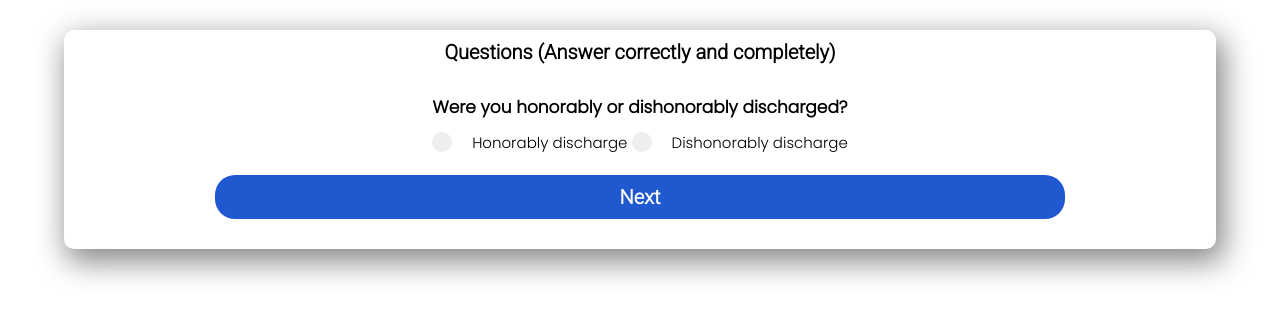
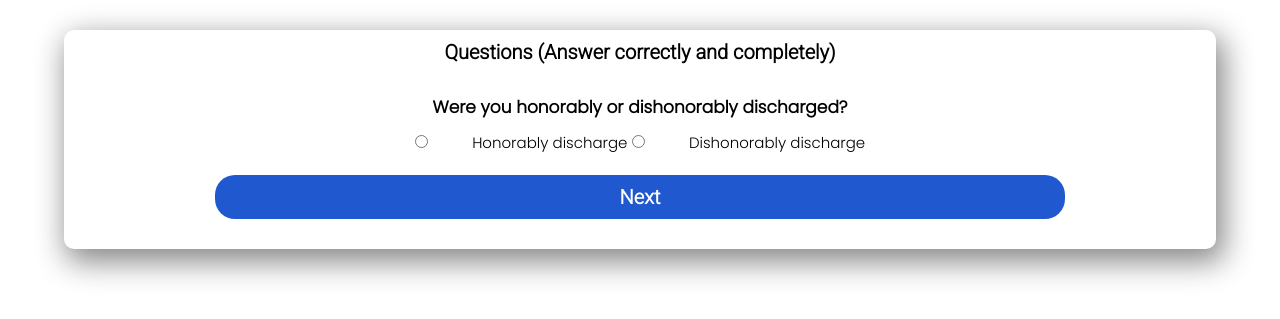
Before and after one commit to DRUMPADD/redBeachAdvisors, a Django app: page /home in a window 1280 px wide. Shown: the top 319 px of the page. Run offline with Django 3.2, Linux system fonts and the light colour scheme; the visitor is signed in with stand-in values (Sample User, id 1); parts of the project's set-up code (start-up, migrations or seed data) failed here and were passed over.

Commit message:
Cambio diseño respuestas

```diff
--- a/django_redBeach_project/templates/questions.html
+++ b/django_redBeach_project/templates/questions.html
@@ -18,13 +18,11 @@
             {% csrf_token %}
             <section class="questionGroup">
                 <h2>Were you honorably or dishonorably discharged?</h2>
-                <label class="checkAnswer" for="hono">Honorably discharge
-                    <input type="radio" name="honorably" id="hono">
-                    <span class="checkmark"></span>
+                <input type="radio" name="honorably" id="hono" value="Honorably discharge">
+                <label class="checkAnswer" for="honorably">Honorably discharge
                 </label>
-                <label class="checkAnswer" for="dis">Dishonorably discharge
-                    <input type="radio" name="disonorably" id="dis">
-                    <span class="checkmark"></span>
+                <input type="radio" name="honorably" id="dis" value="Dishonorably discharge">
+                <label class="checkAnswer" for="honorably">Dishonorably discharge
                 </label>
             </section>
             <section class="questionGroup">
@@ -34,13 +32,11 @@
             </section>
             <section class="questionGroup">
                 <h2>Would you like to be near a Veterans Affairs location?</h2>
-                <label class="checkAnswer">Yes
-                    <input type="radio" name="honorably">
-                    <span class="checkmark"></span>
+                <input type="radio" name="location" value="Yes">
+                <label class="checkAnswer" for="location">Yes
                 </label>
-                <label class="checkAnswer">No
-                    <input type="radio" name="disonorably">
-                    <span class="checkmark"></span>
+                <input type="radio" name="location" value="No">
+                <label class="checkAnswer" for="location">No
                 </label>
             </section>
             <section class="questionGroup">
@@ -61,13 +57,11 @@
             </section>
             <section class="questionGroup">
                 <h2>Are you married?</h2>
-                <label class="checkAnswer">Yes
-                    <input type="radio" name="married_yes">
-                    <span class="checkmark"></span>
+                <input type="radio" name="married" value="Yes">
+                <label class="checkAnswer" for="married">Yes
                 </label>
-                <label class="checkAnswer">No
-                    <input type="radio" name="married_no">
-                    <span class="checkmark"></span>
+                <input type="radio" name="married" value="No">
+                <label class="checkAnswer" for="married">No
                 </label>
             </section>
             <section class="questionGroup">
@@ -76,17 +70,14 @@
             </section>
             <section class="questionGroup">
                 <h2>After you retire, how often would you like to work?</h2>
-                <label class="checkAnswer">Full-time
-                    <input type="radio" name="full_time" checked="checked">
-                    <span class="checkmark"></span>
+                <input type="radio" name="work" value="Full-time">
+                <label class="checkAnswer" for="work">Full-time
                 </label>
-                <label class="checkAnswer">Part-time
-                    <input type="radio" name="part_time">
-                    <span class="checkmark"></span>
+                <input type="radio" name="work" value="Part-time">
+                <label class="checkAnswer" for="work">Part-time
                 </label>
-                <label class="checkAnswer">No work
-                    <input type="radio" name="no_work">
-                    <span class="checkmark"></span>
+                <input type="radio" name="work" value="No work">
+                <label class="checkAnswer" for="work">No work
                 </label>
             </section>
             <section class="questionGroup">
@@ -100,14 +91,10 @@
             </section>
             <section class="questionGroup">
                 <h2>Do you want to be with your family?</h2>
-                <label class="checkAnswer">Yes
-                    <input type="radio" name="family_yes" checked="checked">
-                    <span class="checkmark"></span>
-                </label>
-                <label class="checkAnswer">No
-                    <input type="radio" name="family_no">
-                    <span class="checkmark"></span>
-                </label>
+                <input type="radio" name="family" value="Yes">
+                <label class="checkAnswer" for="family">Yes</label>
+                <input type="radio" name="family" value="No">
+                <label class="checkAnswer" for="family">No</label>
             </section>
             <section class="questionGroup">
                 <h2>Please enter the cities your family currently resides</h2>
@@ -115,29 +102,19 @@
             </section>
             <section class="questionGroup">
                 <h2>What size city do you prefer?</h2>
-                <label class="checkAnswer">Small
-                    <input type="radio" name="small_city" checked="checked">
-                    <span class="checkmark"></span>
-                </label>
-                <label class="checkAnswer">Medium
-                    <input type="radio" name="medium_city">
-                    <span class="checkmark"></span>
-                </label>
-                <label class="checkAnswer">Large
-                    <input type="radio" name="large_city">
-                    <span class="checkmark"></span>
-                </label>
+                <input type="radio" name="sizeC" value="Small">
+                <label class="checkAnswer" for="sizeC">Small</label>
+                <input type="radio" name="sizeC" value="Medium">
+                <label class="checkAnswer" for="sizeC">Medium</label>
+                <input type="radio" name="sizeC" value="Large">
+                <label class="checkAnswer" for="sizeC">Large</label>
             </section>
             <section class="questionGroup">
                 <h2>Do you want to buy or rent a home?</h2>
-                <label class="checkAnswer">Buy
-                    <input type="radio" name="buy_home" checked="checked">
-                    <span class="checkmark"></span>
-                </label>
-                <label class="checkAnswer">Rent
-                    <input type="radio" name="rent_home">
-                    <span class="checkmark"></span>
-                </label>
+                <input type="radio" name="buy" value="Buy">
+                <label class="checkAnswer" for="buy">Buy</label>
+                <input type="radio" name="buy" value="Rent">
+                <label class="checkAnswer" for="buy">Rent</label>
             </section>
             <a class="continue" onclick="pushSlides(1)">Next</a>
 
```
